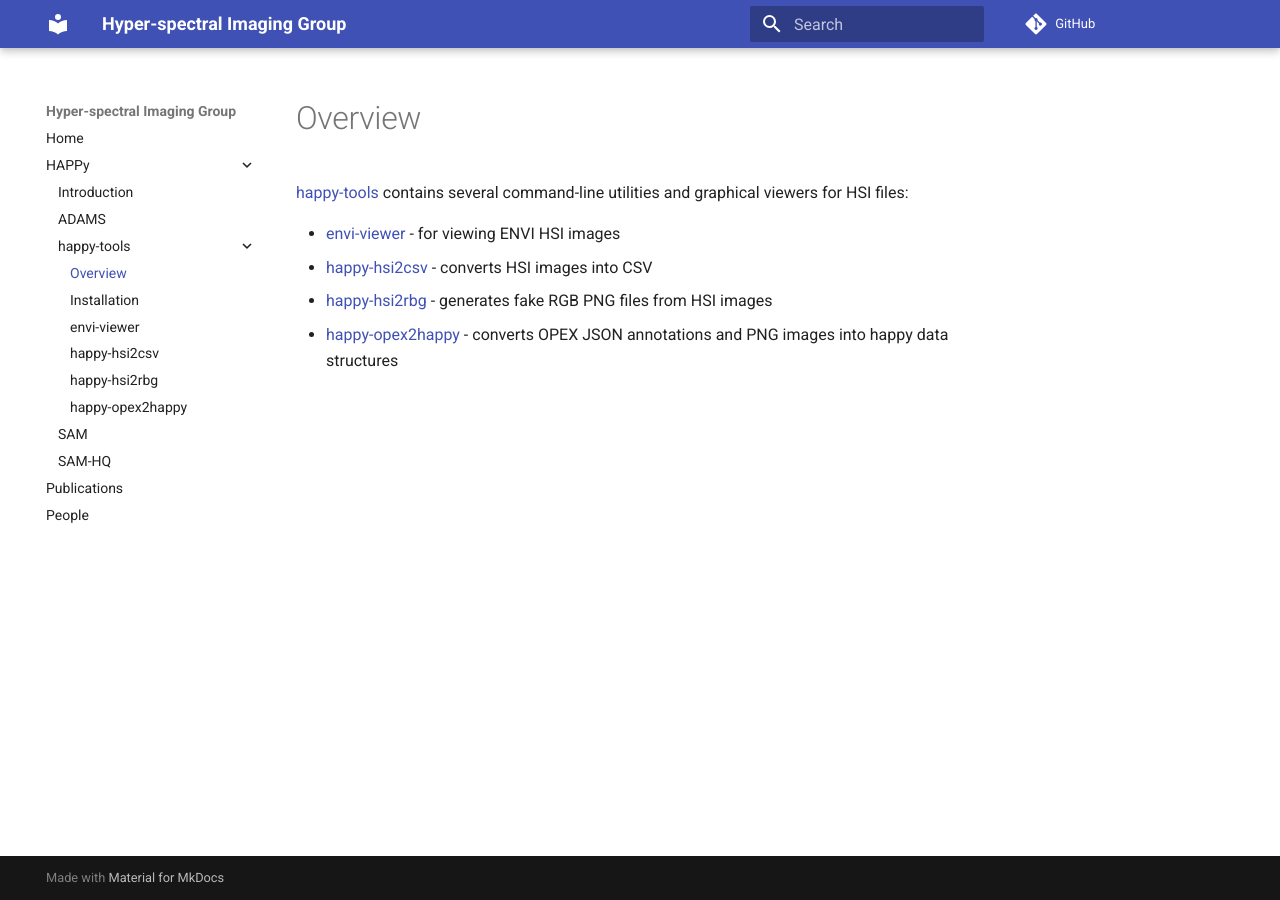
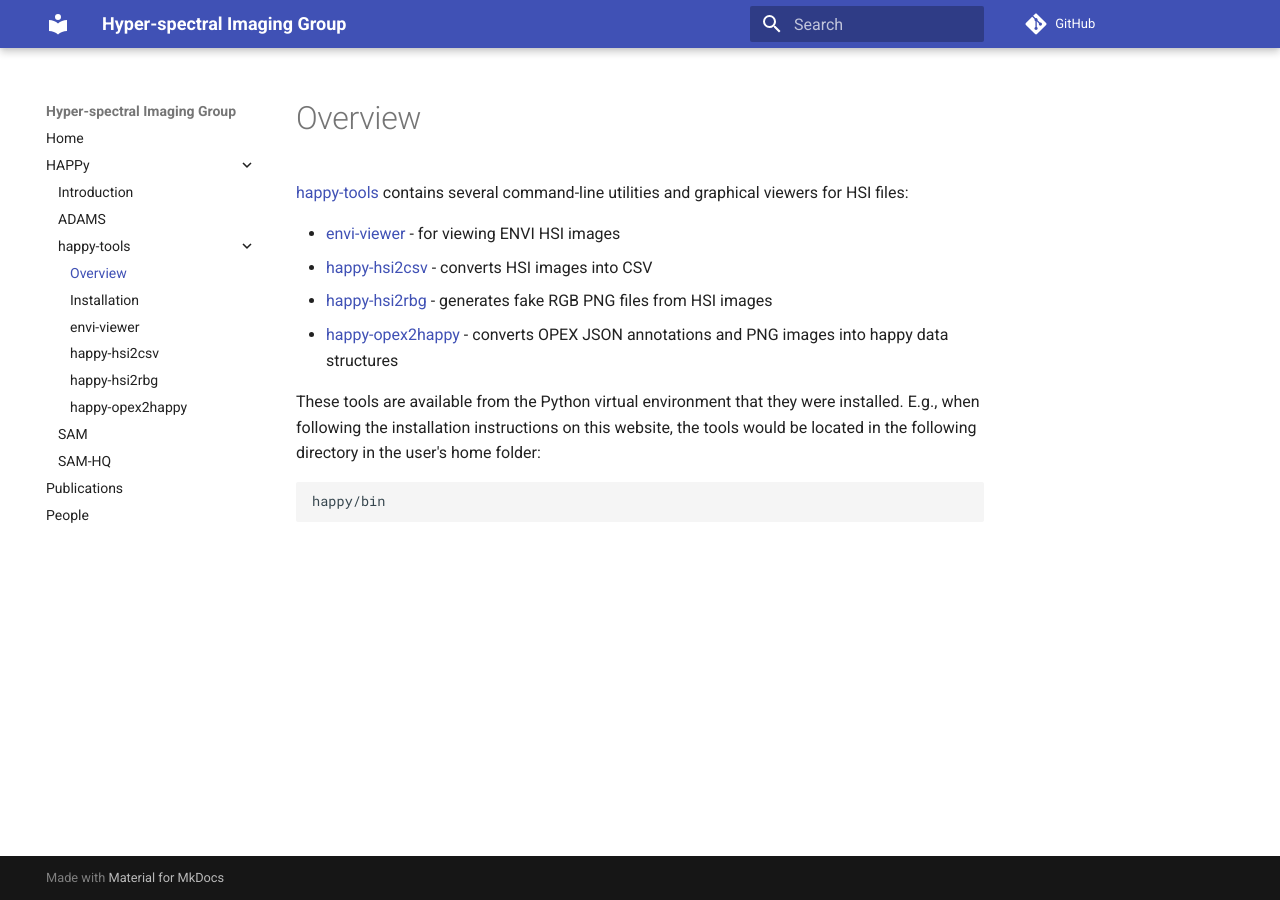
Before and after one commit to wairas/hsi-website, an MkDocs documentation site: the page built from docs/happy/happy_tools/index.md, in a window 1280 px wide. Built offline with MkDocs 1.6.1 and Material for MkDocs 9.7.7, drawn with Linux system fonts in a browser that asks for light colours; comment, search, counter and statistics services are not loaded.

Commit message:
added note where the tools are located

````diff
--- a/docs/happy/happy_tools/index.md
+++ b/docs/happy/happy_tools/index.md
@@ -5,3 +5,11 @@ utilities and graphical viewers for HSI files:
 * [happy-hsi2csv](happy-hsi2csv.md) - converts HSI images into CSV
 * [happy-hsi2rbg](happy-hsi2rbg.md) - generates fake RGB PNG files from HSI images
 * [happy-opex2happy](happy-opex2happy.md) - converts OPEX JSON annotations and PNG images into happy data structures
+
+These tools are available from the Python virtual environment that they were
+installed. E.g., when following the installation instructions on this website,
+the tools would be located in the following directory in the user's home folder:
+
+```bash
+happy/bin
+```
````
